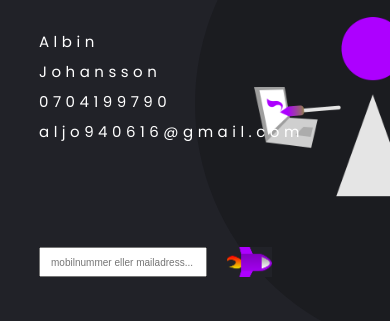
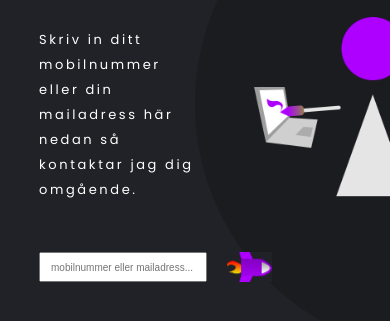
Before and after one commit to albjoh2/Personliga-hemsidor, a plain HTML site: page kontakt.html in a window 390 px wide. Shown: the part 227-548 px from the top of the page. Drawn offline with Linux system fonts and the light colour scheme.

Commit message:
Snyggade till mobil vy och layout

```diff
--- a/kontakt.html
+++ b/kontakt.html
@@ -29,7 +29,10 @@
     <div class="container">
       <div class="vänster">
         <h1 class="title">Kom i kontakt</h1>
-        <p class="bodytext">Albin Johansson 0704199790 aljo940616@gmail.com</p>
+        <p class="bodytext">
+          Skriv in ditt mobilnummer eller din mailadress här nedan så kontaktar
+          jag dig omgående.
+        </p>
         <form
           class="inputcontainer"
           name="contact"
--- a/style.css
+++ b/style.css
@@ -118,12 +118,12 @@ h1 {
 
 p {
   font-family: Poppins;
-  font-size: 15px;
+  font-size: 13px;
   font-weight: 200;
-  line-height: 30px;
-  letter-spacing: 0.3em;
+  line-height: 25px;
+  letter-spacing: 0.2em;
   text-align: left;
-  margin-bottom: 20px;
+  margin-bottom: 15px;
 }
 
 .bodytext {
@@ -131,7 +131,7 @@ p {
 }
 
 .inputcontainer {
-  margin-top: 100px;
+  margin-top: 50px;
   /* width: 70%; */
   width: 210px;
   display: grid;
```
Also changed, not shown: tjänster.html (+2 -2 lines).
